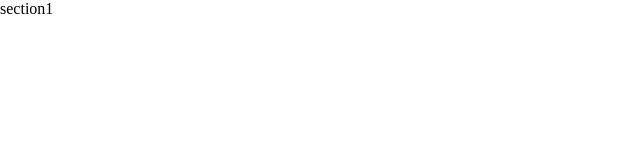
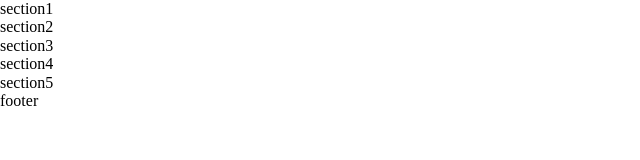
Before and after one commit to kdk68/in-class-pm, a plain HTML site: page deploy/index.html in a window 1280 px wide. Shown: the whole page, without its empty margins (0-640 px from the left). Drawn offline with nearby package versions, Linux system fonts and the light colour scheme.

Commit message:
added all sections

```diff
--- a/deploy/index.html
+++ b/deploy/index.html
@@ -12,6 +12,11 @@
 <body>
 
    <section>section1</section>
+   <section>section2</section>
+   <section>section3</section>
+   <section>section4</section>
+   <section>section5</section>
+   <section>footer</section>
 
     <!-- jQuery -->
     <script src="https://ajax.googleapis.com/ajax/libs/jquery/3.4.1/jquery.min.js"></script>
```
Also changed, not shown: 7 other files.
